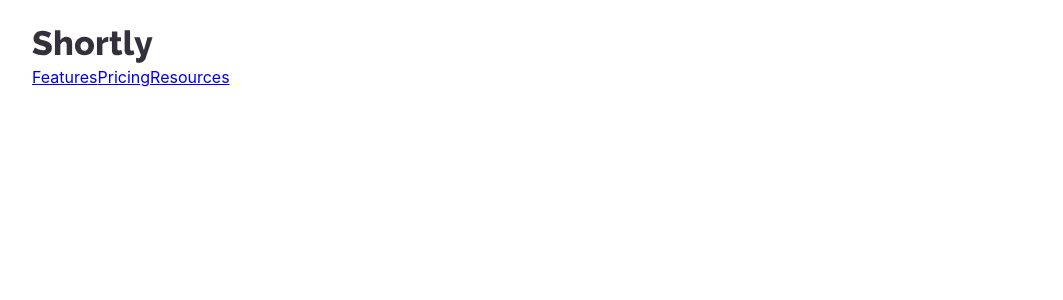
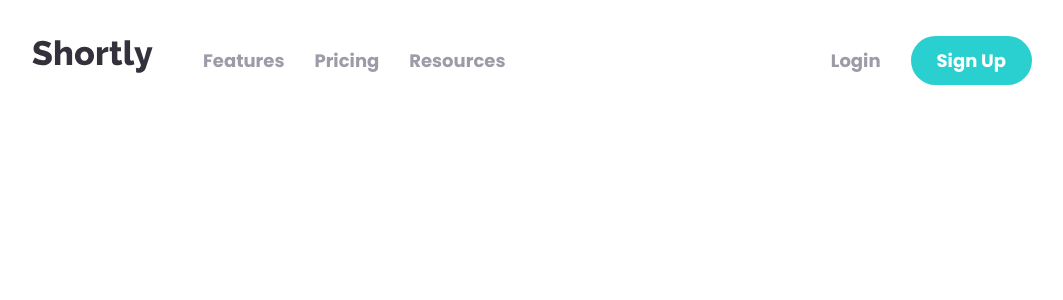
Before and after one commit to dasurahul/url-shortening-api-master, a React (Create React App) app: page / in a window 1280 px wide. Shown: the top 300 px of the page, without its empty margins (108-1171 px from the left). Built offline with nearby package versions, Linux system fonts and the light colour scheme.

Commit message:
Second Commit

```diff
--- a/package.json
+++ b/package.json
@@ -3,6 +3,8 @@
   "version": "0.1.0",
   "private": true,
   "dependencies": {
+    "@material-ui/core": "^4.12.1",
+    "@material-ui/icons": "^4.11.2",
     "@testing-library/jest-dom": "^5.14.1",
     "@testing-library/react": "^11.2.7",
     "@testing-library/user-event": "^12.8.3",
--- a/src/components/Navbar.js
+++ b/src/components/Navbar.js
@@ -1,5 +1,6 @@
 import React from "react";
 import logo from "../logo.svg";
+import MenuIcon from "@material-ui/icons/Menu";
 
 import styled from "styled-components";
 
@@ -7,13 +8,50 @@ const Container = styled.div`
   max-width: 1000px;
   margin-left: auto;
   margin-right: auto;
-  padding-top: 30px;
-  padding-bottom: 30px;
+  padding-top: 40px;
+  padding-bottom: 40px;
+  display: flex;
+  align-items: center;
+  @media (max-width: 800px) {
+    padding: 20px;
+  }
 `;
 
 const Logo = styled.div``;
 
-const NavLink = styled.a``;
+const NavLinksContainer = styled.div`
+  @media (max-width: 800px) {
+    display: none;
+  }
+`;
+
+const NavLink = styled.a`
+  text-decoration: none;
+  font-weight: 700;
+  color: var(--grayish-violet);
+  &:hover {
+    color: var(--dark-violet);
+  }
+  transition: color 300ms;
+`;
+
+const SignUp = styled(NavLink)`
+  color: #fff;
+  background-color: var(--cyan);
+  padding: 12px 26px;
+  border-radius: 25px;
+  &:hover {
+    background-color: var(--light-cyan);
+    color: #fff;
+  }
+  transition: background-color 300ms;
+`;
+
+const IconContainer = styled.div`
+  @media (min-width: 800px) {
+    display: none;
+  }
+`;
 
 const Navbar = () => {
   return (
@@ -21,11 +59,26 @@ const Navbar = () => {
       <Logo>
         <img src={logo} alt="logo" />
       </Logo>
-      <div>
-        <NavLink href="#">Features</NavLink>
-        <NavLink href="#">Pricing</NavLink>
-        <NavLink href="#">Resources</NavLink>
-      </div>
+      <NavLinksContainer style={{ marginLeft: "35px", marginRight: "35px" }}>
+        <NavLink href="#" style={{ marginLeft: "15px", marginRight: "15px" }}>
+          Features
+        </NavLink>
+        <NavLink href="#" style={{ marginLeft: "15px", marginRight: "15px" }}>
+          Pricing
+        </NavLink>
+        <NavLink href="#" style={{ marginLeft: "15px", marginRight: "15px" }}>
+          Resources
+        </NavLink>
+      </NavLinksContainer>
+      <NavLinksContainer style={{ marginLeft: "auto" }}>
+        <NavLink href="#">Login</NavLink>
+        <SignUp href="#" style={{ marginLeft: "30px" }}>
+          Sign Up
+        </SignUp>
+      </NavLinksContainer>
+      <IconContainer style={{ marginLeft: "auto" }}>
+        <MenuIcon />
+      </IconContainer>
     </Container>
   );
 };
--- a/src/index.css
+++ b/src/index.css
@@ -1,13 +1,25 @@
-body {
-  margin: 0;
-  font-family: -apple-system, BlinkMacSystemFont, 'Segoe UI', 'Roboto', 'Oxygen',
-    'Ubuntu', 'Cantarell', 'Fira Sans', 'Droid Sans', 'Helvetica Neue',
-    sans-serif;
-  -webkit-font-smoothing: antialiased;
-  -moz-osx-font-smoothing: grayscale;
+@import url("https://fonts.googleapis.com/css2?family=Poppins:wght@500;700&display=swap");
+
+:root {
+  --cyan: hsl(180, 66%, 49%);
+  --light-cyan: hsl(180, 66%, 69%);
+  --dark-violet: hsl(257, 27%, 26%);
+  --red: hsl(0, 87%, 67%);
+  --gray: hsl(0, 0%, 75%);
+  --grayish-violet: hsl(257, 7%, 63%);
+  --very-dark-blue: hsl(255, 11%, 22%);
+  --very-dark-violet: hsl(260, 8%, 14%);
+  --mobile: 375px;
+  --desktop: 1440px;
 }
 
-code {
-  font-family: source-code-pro, Menlo, Monaco, Consolas, 'Courier New',
-    monospace;
+* {
+  margin: 0;
+  padding: 0;
+  box-sizing: border-box;
 }
+
+body {
+  font-family: "Poppins", sans-serif;
+  font-size: 18px;
+}
```
Also changed, not shown: 1 other file (tests, documents, lock files or other folders).
